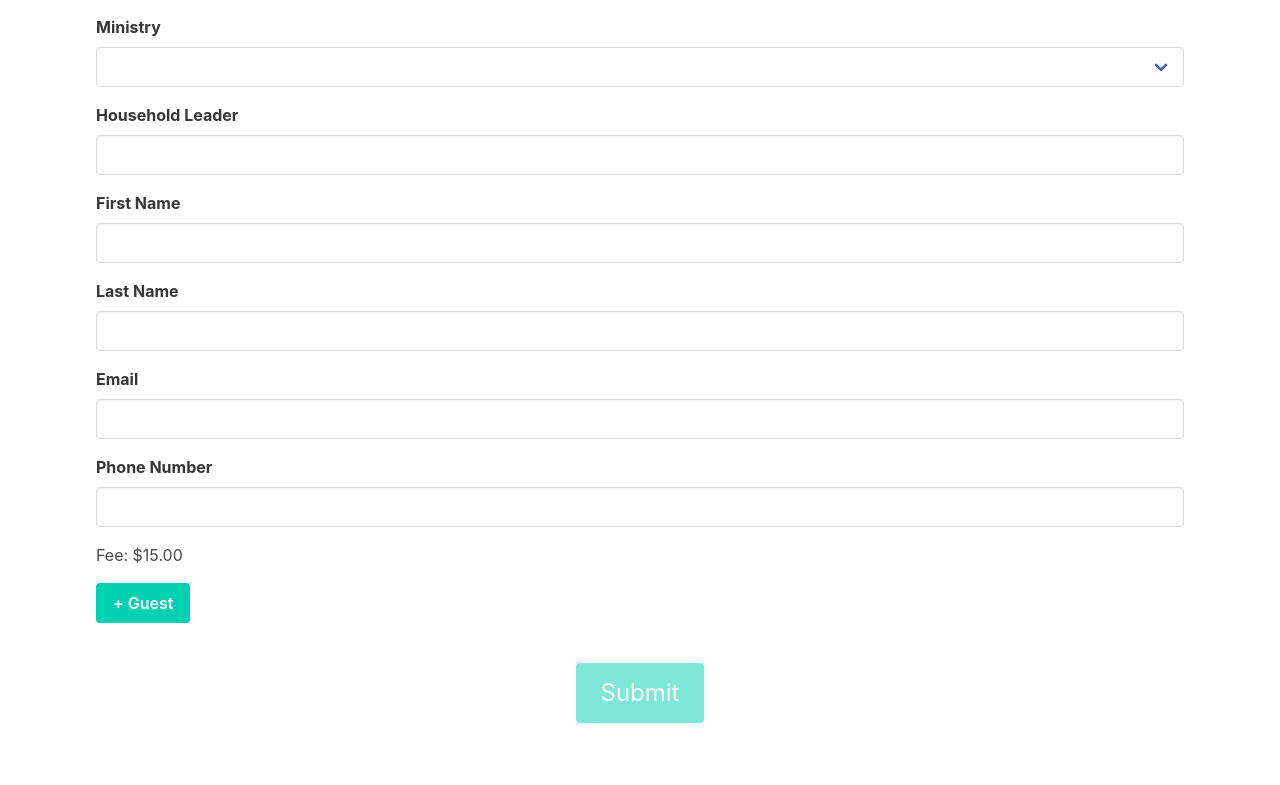
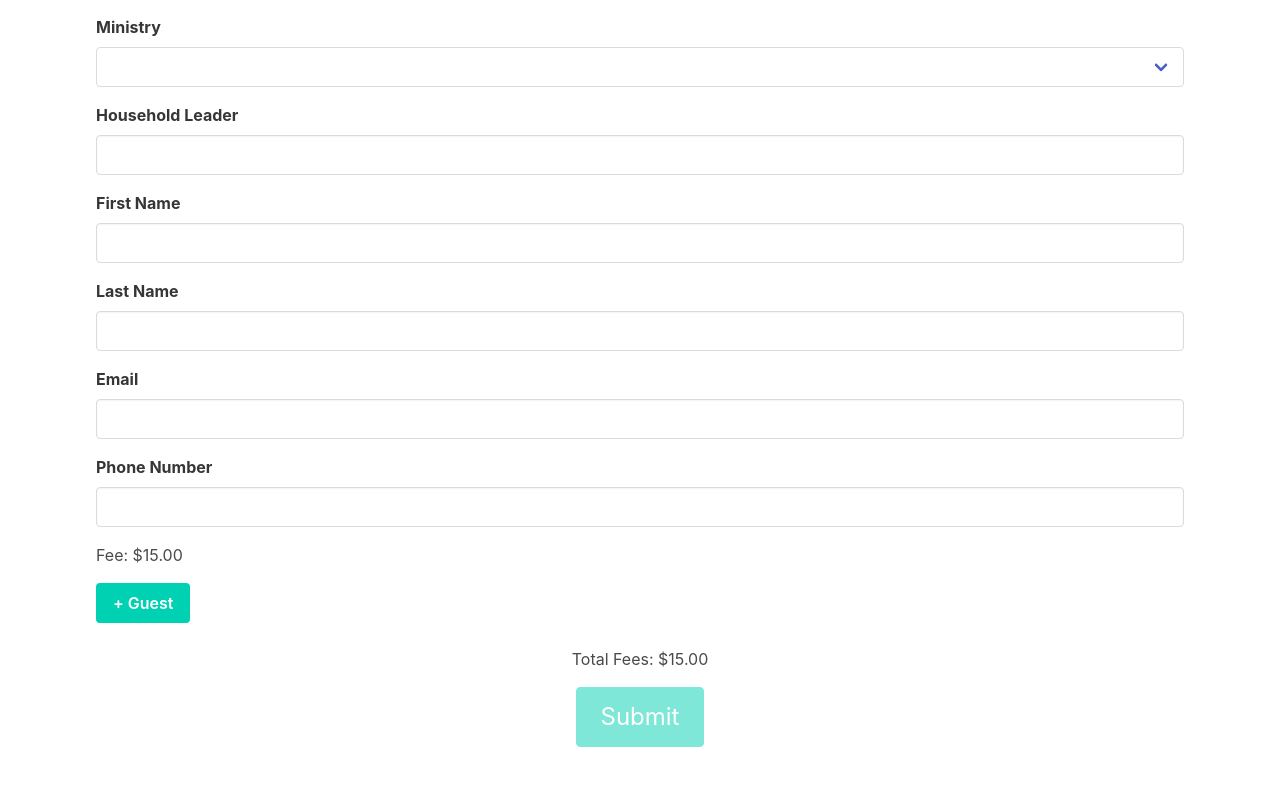
Before and after one commit to joshbatac/couples_for_christ_houston, a Vue app in the folder frontend/: page /register in a window 1280 px wide. Shown: the part 508-1293 px from the top of the page. Built offline with nearby package versions, Linux system fonts and the light colour scheme.

Commit message:
total fee func

```diff
--- a/frontend/src/views/RegistrationPage.vue
+++ b/frontend/src/views/RegistrationPage.vue
@@ -31,7 +31,7 @@
     <label class="label">Ministry</label>
     <div class="control">
       <div class="select is-fullwidth">
-            <select v-model="ministry" id="ministry" required>
+        <select v-model="ministry" id="ministry" @change="changeTotal" required>
           <option v-for="option in ministryOptions" :key="option.value" :value="option.value">
             {{ option.label }}
           </option>
@@ -39,7 +39,6 @@
       </div>
     </div>
   </div>
-
       <div class="field">
         <label class="label">Household Leader</label>
         <div class="control">
@@ -193,6 +192,7 @@
       </div>
 
       <div class="has-text-centered">
+        Total Fees: ${{this.total}}.00
         <div class="field">
   <button class="button is-large is-primary" type="submit" :disabled="loading || !isFormValid">Submit</button>
         </div>
@@ -249,7 +249,8 @@ export default {
       partyGuests: [],
       loading: false,
       message: '',
-      messageType: ''
+      messageType: '',
+      total: 15,
     };
   },
   watch: {
@@ -270,6 +271,13 @@ export default {
     }
   },
   methods: {
+    changeTotal() {
+      if (this.ministry === 'Couples for Christ') {
+        this.total = 30;
+      } else {
+        this.total = 15;
+      }
+    },
     clearFields() {
       this.firstName = '';
       this.lastName = '';
@@ -298,9 +306,11 @@ export default {
       age: '',
       fee: 0
     });
+    this.total +=5;
   },
   removePartyGuest(index) {
     this.partyGuests.splice(index, 1);
+    this.total -=5;
   },
   calculateFee(guest) {
       var age = guest.age;
```
Lines whose indentation alone changed are shown as unchanged.
